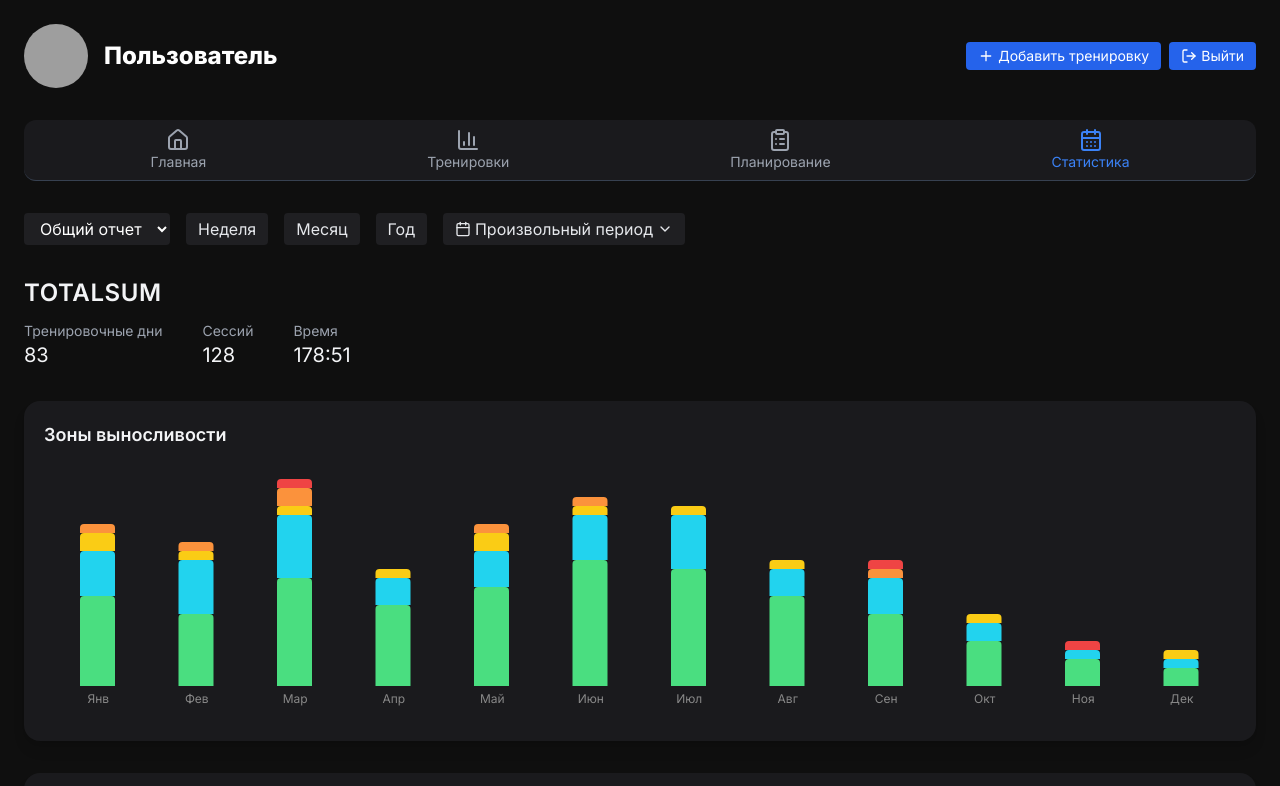
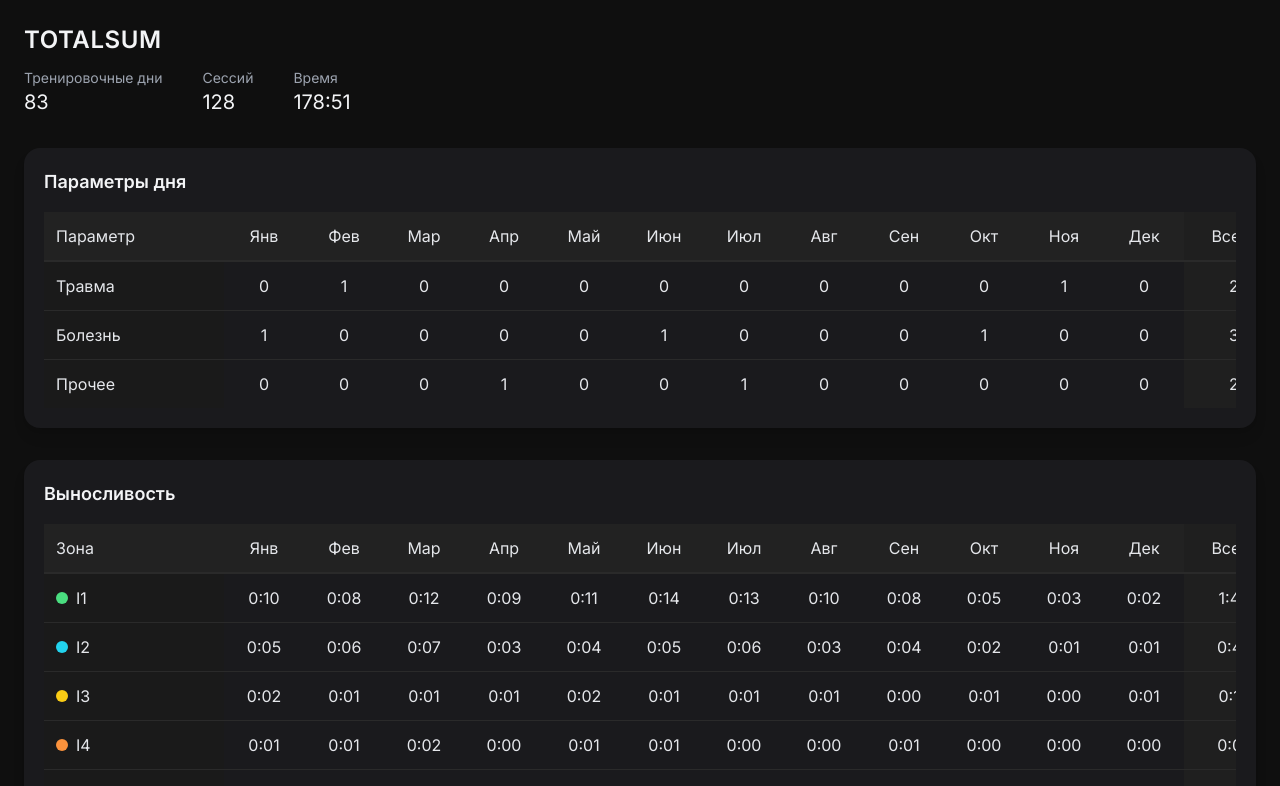
Before and after one commit to mbaliabin/dagbook-test, a React (Vite) app in the folder fasx-frontend/: page /statistics in a window 1280 px wide. Shown: the top 786 px of the page. Built offline with nearby package versions, Linux system fonts and the light colour scheme; grey boxes are pictures that could not be loaded.

Commit message:
Доработка StatisticsPage.tsx 275

```diff
--- a/fasx-frontend/src/pages/StatisticsPage.tsx
+++ b/fasx-frontend/src/pages/StatisticsPage.tsx
@@ -1,4 +1,4 @@
-import React, { useRef } from "react";
+import React, { useRef, useEffect, useState } from "react";
 import { useNavigate, useLocation } from "react-router-dom";
 import dayjs from "dayjs";
 import "dayjs/locale/ru";
@@ -65,24 +65,20 @@ export default function StatsPage() {
     return `${h}:${m.toString().padStart(2,"0")}`;
   };
 
-  const computeWeekColumns = () => {
+  const computeColumns = () => {
+    if (periodType === "week") {
       const today = dayjs();
       const currentWeek = today.week();
       const currentYear = today.year();
       const weeks: string[] = [];
       for (let i = 1; i <= currentWeek; i++) weeks.push(`${i} / ${currentYear}`);
       return weeks;
-  };
-
-  const computeMonthColumns = () => {
+    }
+    if (periodType === "month") {
       const today = dayjs();
       const currentMonth = today.month();
       return months.slice(0, currentMonth + 1);
-  };
-
-  const computeColumns = () => {
-    if (periodType === "week") return computeWeekColumns();
-    if (periodType === "month") return computeMonthColumns();
+    }
     if (periodType === "year") return months;
     if (periodType === "custom") {
       const start = dayjs(dateRange.startDate);
@@ -141,17 +137,28 @@ export default function StatsPage() {
     });
   };
 
-  // --- Компонент таблицы ---
   const TableSection = ({ table, index }: { table: any; index: number }) => {
-    const leftColWidth = 160;
-    const colWidth = 80;
+    const [tableWidth, setTableWidth] = useState(0);
+    const containerRef = useRef<HTMLDivElement>(null);
+
+    const leftColWidth = 180;
     const totalColWidth = 100;
+    const minColWidth = 80;
+
+    useEffect(() => {
+      if (!containerRef.current) return;
+      const availableWidth = containerRef.current.offsetWidth - leftColWidth - totalColWidth;
+      const dynamicColWidth = Math.max(minColWidth, availableWidth / filteredMonths.length);
+      setTableWidth(leftColWidth + totalColWidth + dynamicColWidth * filteredMonths.length);
+    }, [filteredMonths.length, containerRef.current, window.innerWidth]);
+
+    const colWidth = tableWidth > 0 ? (tableWidth - leftColWidth - totalColWidth)/filteredMonths.length : minColWidth;
 
     return (
-      <div className="bg-[#1a1a1d] p-5 rounded-2xl shadow-lg mb-6">
+      <div ref={containerRef} className="bg-[#1a1a1d] p-5 rounded-2xl shadow-lg mb-6">
         <h2 className="text-lg font-semibold text-gray-100 mb-4">{table.title}</h2>
         <div ref={scrollRefs[index]} className="overflow-x-auto" onScroll={(e)=>handleScroll(e,index)}>
-          <div style={{ minWidth: `${filteredMonths.length*colWidth + leftColWidth + totalColWidth}px` }}>
+          <div style={{ minWidth: tableWidth }}>
             <div className="flex bg-[#222] border-b border-[#2a2a2a] sticky top-0 z-10">
               <div style={{ width: leftColWidth }} className="p-3 font-medium sticky left-0 bg-[#222] z-20">
                 {table.title==="Параметры дня"?"Параметр":table.title==="Выносливость"?"Зона":"Тип активности"}
@@ -192,75 +199,8 @@ export default function StatsPage() {
   return (
     <div className="min-h-screen bg-[#0f0f0f] text-gray-200 p-6 w-full">
       <div className="w-full space-y-8">
-
-        {/* Header */}
-        <div className="flex flex-col md:flex-row md:items-center md:justify-between gap-4 mb-4 w-full">
-          <div className="flex items-center space-x-4">
-            <img src="/profile.jpg" alt="Avatar" className="w-16 h-16 rounded-full object-cover" />
-            <div>
-              <h1 className="text-2xl font-bold text-white">{name}</h1>
-            </div>
-          </div>
-          <div className="flex items-center space-x-2 flex-wrap">
-            <button className="bg-blue-600 hover:bg-blue-700 text-white text-sm px-3 py-1 rounded flex items-center">
-              <Plus className="w-4 h-4 mr-1" /> Добавить тренировку
-            </button>
-            <button onClick={handleLogout} className="bg-blue-600 hover:bg-blue-700 text-white text-sm px-3 py-1 rounded flex items-center">
-              <LogOut className="w-4 h-4 mr-1" /> Выйти
-            </button>
-          </div>
-        </div>
-
-        {/* Верхнее меню */}
-        <div className="flex justify-around bg-[#1a1a1d] border-b border-gray-700 py-2 px-4 rounded-xl mb-6">
-          {menuItems.map((item) => {
-            const Icon = item.icon;
-            const isActive = location.pathname === item.path;
-            return (
-              <button key={item.path} onClick={() => navigate(item.path)}
-                className={`flex flex-col items-center text-sm transition-colors ${isActive ? "text-blue-500" : "text-gray-400 hover:text-white"}`}
-              >
-                <Icon className="w-6 h-6" />
-                <span>{item.label}</span>
-              </button>
-            );
-          })}
-        </div>
-
-        {/* Выбор отчета и периода */}
-        <div className="flex flex-wrap gap-4 mb-4">
-          <select className="bg-[#1f1f22] text-white px-3 py-1 rounded" value={reportType} onChange={e => setReportType(e.target.value)}>
-            <option>Общий отчет</option>
-          </select>
-          <button onClick={() => setPeriodType("week")} className="px-3 py-1 rounded bg-[#1f1f22] text-gray-200 hover:bg-[#2a2a2d]">Неделя</button>
-          <button onClick={() => setPeriodType("month")} className="px-3 py-1 rounded bg-[#1f1f22] text-gray-200 hover:bg-[#2a2a2d]">Месяц</button>
-          <button onClick={() => setPeriodType("year")} className="px-3 py-1 rounded bg-[#1f1f22] text-gray-200 hover:bg-[#2a2a2d]">Год</button>
-          <div className="relative">
-            <button onClick={() => setShowDateRangePicker(prev => !prev)} className="px-3 py-1 rounded bg-[#1f1f22] text-gray-200 hover:bg-[#2a2a2d] flex items-center">
-              <Calendar className="w-4 h-4 mr-1" /> Произвольный период <ChevronDown className="w-4 h-4 ml-1" />
-            </button>
-            {showDateRangePicker && (
-              <div className="absolute z-50 mt-2 bg-[#1a1a1d] rounded shadow-lg p-2">
-                <DateRange
-                  onChange={item => setDateRange({ startDate: item.selection.startDate, endDate: item.selection.endDate })}
-                  showSelectionPreview
-                  moveRangeOnFirstSelection={false}
-                  months={1}
-                  ranges={[{ startDate: dateRange.startDate, endDate: dateRange.endDate, key: 'selection' }]}
-                  direction="horizontal"
-                  rangeColors={['#3b82f6']}
-                  className="text-white"
-                  locale={ru}
-                  weekStartsOn={1}
-                />
-                <div className="flex justify-end mt-2 space-x-2">
-                  <button onClick={() => setShowDateRangePicker(false)} className="px-3 py-1 rounded border border-gray-600 hover:bg-gray-700 text-gray-300">Отмена</button>
-                  <button onClick={applyDateRange} className="px-3 py-1 rounded bg-blue-600 hover:bg-blue-700 text-white">Применить</button>
-                </div>
-              </div>
-            )}
-          </div>
-        </div>
+        {/* header, меню, выбор периода — оставляем как в предыдущем коде */}
+        {/* ... вставьте код header и меню сюда ... */}
 
         {/* TOTALSUM */}
         <div>
@@ -272,52 +212,18 @@ export default function StatsPage() {
           </div>
         </div>
 
-        {/* Диаграмма */}
-        <div className="bg-[#1a1a1d] p-5 rounded-2xl shadow-lg">
-          <h2 className="text-lg font-semibold mb-4 text-gray-100">Зоны выносливости</h2>
-          <div className="h-64">
-            <ResponsiveContainer width="100%" height="100%">
-              <BarChart data={filteredMonths.map((month, i) => {
-                const data: any = { month };
-                filteredEnduranceZones.forEach((zone) => data[zone.zone] = zone.months[i] ?? 0);
-                return data;
-              })} barSize={35}>
-                <XAxis dataKey="month" axisLine={false} tickLine={false} tick={{ fill: "#888", fontSize: 12 }} />
-                <Tooltip content={({ active, payload }: any) => {
-                  if (active && payload && payload.length) {
-                    return (
-                      <div className="bg-[#1e1e1e] border border-[#333] px-3 py-2 rounded-xl text-xs text-gray-300 shadow-md">
-                        {payload.map((p: any) => (
-                          <p key={p.dataKey} className="mt-1">
-                            <span className="inline-block w-3 h-3 mr-1 rounded-full" style={{ backgroundColor: p.fill }}></span>
-                            {p.dataKey}: {formatTime(p.value)}
-                          </p>
-                        ))}
-                      </div>
-                    );
-                  }
-                  return null;
-                }}/>
-                {filteredEnduranceZones.map((zone) => (
-                  <Bar key={zone.zone} dataKey={zone.zone} stackId="a" fill={zone.color} radius={[4,4,0,0]} />
-                ))}
-              </BarChart>
-            </ResponsiveContainer>
-          </div>
-        </div>
-
         {/* Таблицы */}
         {[
           { title: "Параметры дня", data: [
             { param: "Травма", months: [0,1,0,0,0,0,0,0,0,0,1,0] },
-            { param: "Болезнь", months: [1,0,0,0,0,0,0,0,0,0,0,0] },
+            { param: "Болезнь", months: [1,0,0,0,0,1,0,0,0,1,0,0] },
+            { param: "Прочее", months: [0,0,0,1,0,0,1,0,0,0,0,0] },
           ] },
           { title: "Выносливость", data: filteredEnduranceZones.map(z => ({ param: z.zone, color: z.color, months: z.months, total: z.total })) },
           { title: "Формы активности", data: filteredMovementTypes.map(m => ({ param: m.type, months: m.months, total: m.total })) },
         ].map((table, index) => (
           <TableSection key={index} table={table} index={index} />
         ))}
-
       </div>
     </div>
   );
```
Lines whose indentation alone changed are shown as unchanged.
